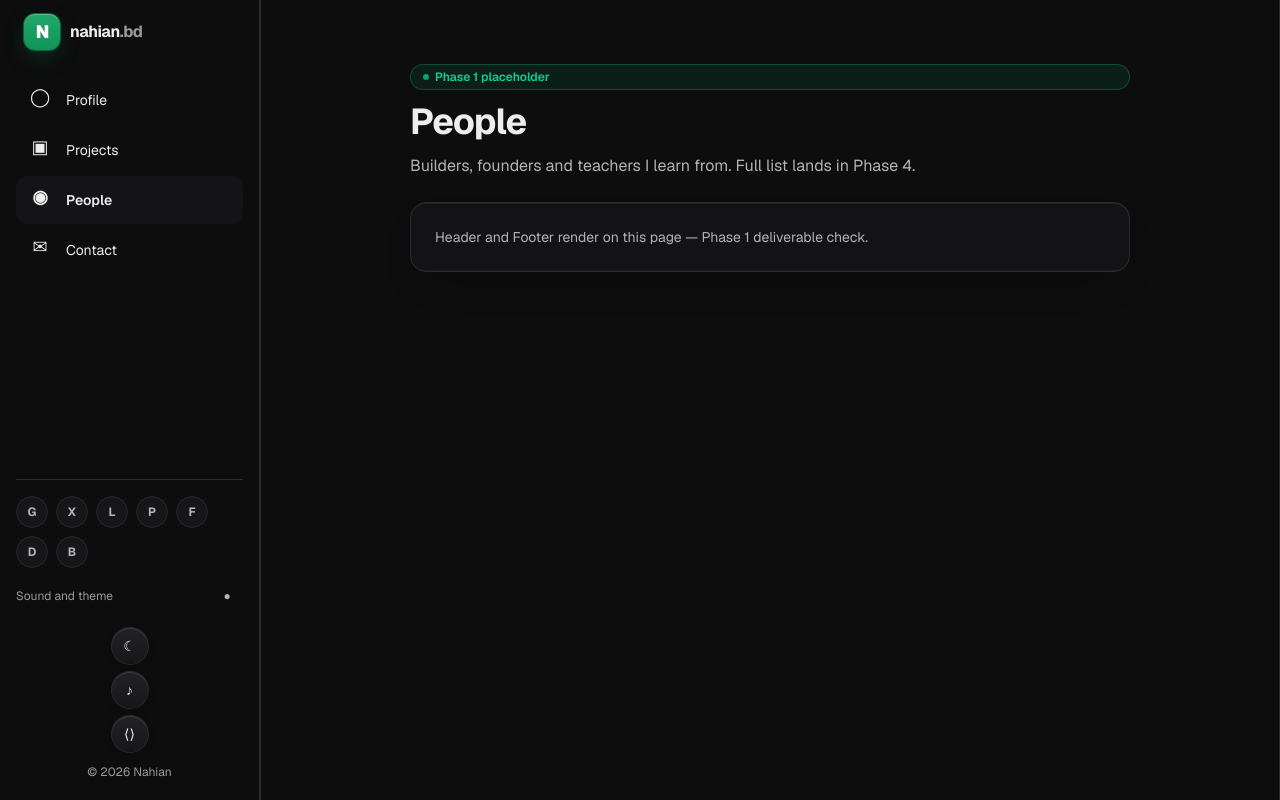
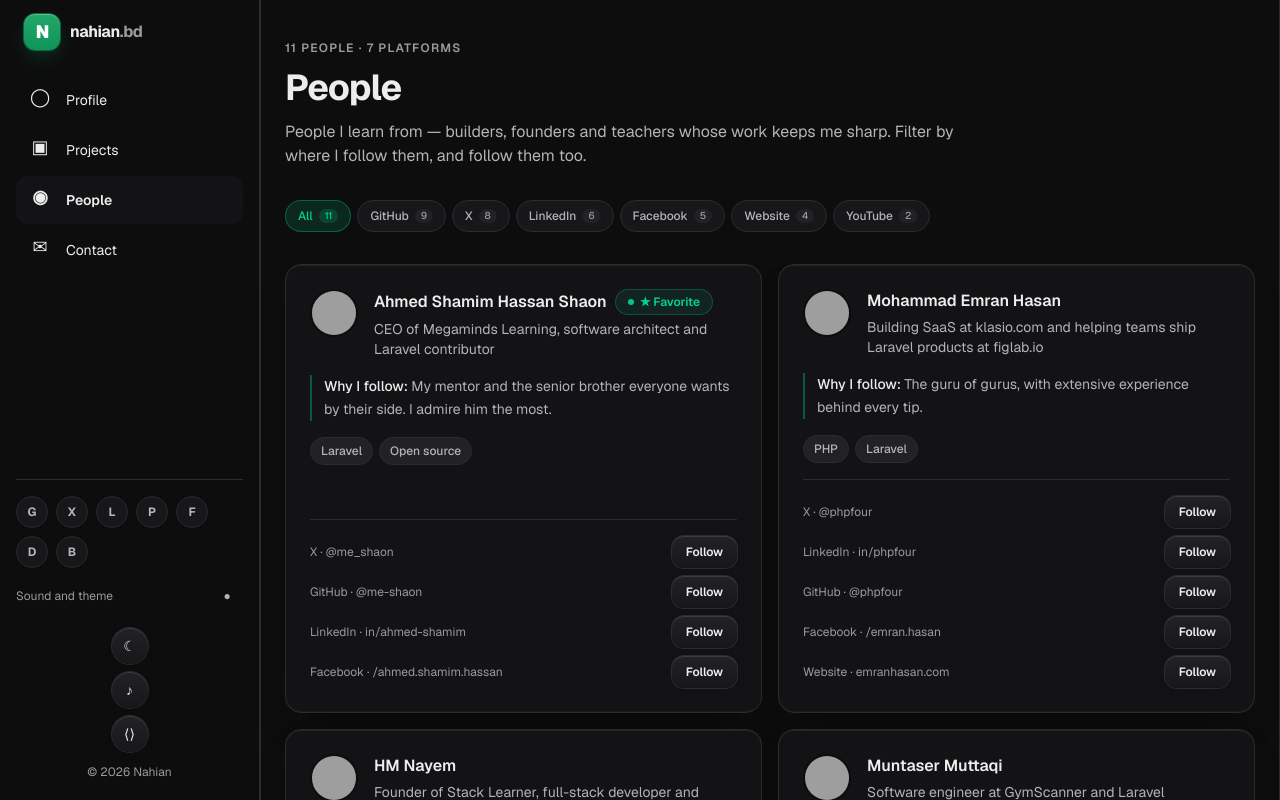
Before and after one commit to developer9028/nahian.bbd-clone, a Next.js app: page /people in a window 1280 px wide. Shown: the top 800 px of the page. Built offline with nearby package versions, Linux system fonts and the light colour scheme; grey boxes are pictures that could not be loaded.

Commit message:
feat: Phase 4 People (11 cards, platform filter, exact dark style)

```diff
--- a/src/app/people/page.tsx
+++ b/src/app/people/page.tsx
@@ -7,6 +7,14 @@ export const metadata: Metadata = {
   description: 'Builders, founders and teachers whose work keeps me sharp.',
 }
 
-const PeoplePage = () => <PeopleView />
+interface PeoplePageProps {
+  searchParams: Promise<{ platform?: string }>
+}
+
+const PeoplePage = async ({ searchParams }: PeoplePageProps) => {
+  const { platform } = await searchParams
+
+  return <PeopleView platform={platform} />
+}
 
 export default PeoplePage
--- a/src/views/people/PeopleView.tsx
+++ b/src/views/people/PeopleView.tsx
@@ -1,21 +1,51 @@
-import { Badge } from '@/components/ui/Badge'
-import { Card } from '@/components/ui/Card'
+import type { Platform } from '@/lib/data/people'
 
-export const PeopleView = () => {
+import { PEOPLE } from '@/lib/data/people'
+
+import { FilterBar, type PeopleFilter } from '@/views/people/components/FilterBar'
+import { PersonCard } from '@/views/people/components/PersonCard'
+
+interface PeopleViewProps {
+  platform?: string
+}
+
+const VALID_FILTERS: Platform[] = ['GitHub', 'X', 'LinkedIn', 'Facebook', 'Website', 'YouTube']
+
+export const PeopleView = ({ platform }: PeopleViewProps) => {
+  const normalized = VALID_FILTERS.includes(platform as Platform) ? (platform as Platform) : null
+  const active: PeopleFilter = normalized ?? 'All'
+
+  const filtered =
+    active === 'All'
+      ? PEOPLE
+      : PEOPLE.filter((person) => person.links.some((link) => link.platform === active))
+
   return (
-    <div className="mx-auto flex max-w-3xl flex-col gap-6 px-4 py-16 sm:px-6">
+    <div className="mx-auto flex max-w-6xl flex-col gap-8 px-4 py-10 sm:px-6">
       <div className="flex flex-col gap-3">
-        <Badge>Phase 1 placeholder</Badge>
+        <p className="text-ink-3 text-xs font-semibold tracking-widest uppercase">
+          {PEOPLE.length} people · {VALID_FILTERS.length + 1} platforms
+        </p>
         <h1 className="text-ink text-4xl font-bold tracking-tight">People</h1>
-        <p className="text-ink-2 text-base">
-          Builders, founders and teachers I learn from. Full list lands in Phase 4.
+        <p className="text-ink-2 max-w-2xl text-base">
+          People I learn from — builders, founders and teachers whose work keeps me sharp. Filter by
+          where I follow them, and follow them too.
         </p>
       </div>
-      <Card>
-        <p className="text-ink-2 text-sm">
-          Header and Footer render on this page — Phase 1 deliverable check.
+
+      <FilterBar active={active} />
+
+      <div className="grid gap-4 md:grid-cols-2">
+        {filtered.map((person) => (
+          <PersonCard key={person.id} person={person} />
+        ))}
+      </div>
+
+      {filtered.length === 0 ? (
+        <p className="border-line bg-surface-2 text-ink-3 rounded-2xl border p-6 text-center text-sm">
+          No people found for this filter yet.
         </p>
-      </Card>
+      ) : null}
     </div>
   )
 }
--- /dev/null
+++ b/src/views/people/components/FilterBar.tsx
@@ -0,0 +1,65 @@
+'use client'
+
+import Link from 'next/link'
+
+import type { Platform } from '@/lib/data/people'
+
+import { PEOPLE } from '@/lib/data/people'
+import { cn } from '@/lib/utils/cn'
+
+export type PeopleFilter = 'All' | Platform
+
+const FILTERS: PeopleFilter[] = ['All', 'GitHub', 'X', 'LinkedIn', 'Facebook', 'Website', 'YouTube']
+
+const countFor = (filter: PeopleFilter) => {
+  if (filter === 'All') return PEOPLE.length
+
+  return PEOPLE.filter((person) => person.links.some((link) => link.platform === filter)).length
+}
+
+const hrefFor = (filter: PeopleFilter) =>
+  filter === 'All' ? '/people' : `/people?platform=${encodeURIComponent(filter)}`
+
+interface FilterBarProps {
+  active: PeopleFilter
+}
+
+export const FilterBar = ({ active }: FilterBarProps) => {
+  return (
+    <div
+      className="flex flex-wrap items-center gap-1.5"
+      role="tablist"
+      aria-label="Filter by platform"
+    >
+      {FILTERS.map((filter) => {
+        const count = countFor(filter)
+        const isActive = active === filter
+
+        return (
+          <Link
+            key={filter}
+            href={hrefFor(filter)}
+            role="tab"
+            aria-selected={isActive}
+            className={cn(
+              'inline-flex h-8 items-center gap-1.5 rounded-full border px-3 text-xs font-medium transition-colors',
+              isActive
+                ? 'border-emerald-500/40 bg-emerald-500/15 text-emerald-400'
+                : 'border-line bg-surface-2 text-ink-2 hover:bg-surface-3 hover:text-ink',
+            )}
+          >
+            {filter}
+            <span
+              className={cn(
+                'rounded-full px-1.5 py-0.5 text-[10px] leading-none',
+                isActive ? 'bg-emerald-500/20' : 'bg-surface-3 text-ink-3',
+              )}
+            >
+              {count}
+            </span>
+          </Link>
+        )
+      })}
+    </div>
+  )
+}
--- /dev/null
+++ b/src/views/people/components/PersonCard.tsx
@@ -0,0 +1,54 @@
+import type { Person } from '@/lib/data/people'
+
+import { Avatar } from '@/components/ui/Avatar'
+import { Badge } from '@/components/ui/Badge'
+import { Button } from '@/components/ui/Button'
+import { Card } from '@/components/ui/Card'
+import { Tag } from '@/components/ui/Tag'
+
+interface PersonCardProps {
+  person: Person
+}
+
+export const PersonCard = ({ person }: PersonCardProps) => {
+  return (
+    <Card className="flex h-full flex-col gap-4">
+      <div className="flex items-start gap-4">
+        <Avatar name={person.name} imageUrl={person.avatarUrl} size="md" />
+        <div className="flex min-w-0 flex-1 flex-col gap-1">
+          <div className="flex items-center gap-2">
+            <h3 className="text-ink truncate text-base font-semibold">{person.name}</h3>
+            {person.isFavorite ? <Badge className="shrink-0">★ Favorite</Badge> : null}
+          </div>
+          <p className="text-ink-2 text-sm">{person.role}</p>
+        </div>
+      </div>
+
+      {person.whyFollow ? (
+        <p className="text-ink-2 border-l-2 border-emerald-500/40 pl-3 text-sm leading-relaxed">
+          <span className="text-ink font-medium">Why I follow: </span>
+          {person.whyFollow}
+        </p>
+      ) : null}
+
+      <div className="flex flex-wrap gap-1.5">
+        {person.tags.map((tag) => (
+          <Tag key={tag} label={tag} />
+        ))}
+      </div>
+
+      <div className="border-line mt-auto flex flex-col gap-2 border-t pt-4">
+        {person.links.map((link) => (
+          <div key={link.platform} className="flex items-center justify-between gap-2">
+            <span className="text-ink-3 min-w-0 truncate text-xs">
+              {link.platform} · {link.handle}
+            </span>
+            <Button href={link.url} variant="secondary" size="sm" className="shrink-0">
+              Follow
+            </Button>
+          </div>
+        ))}
+      </div>
+    </Card>
+  )
+}
```
